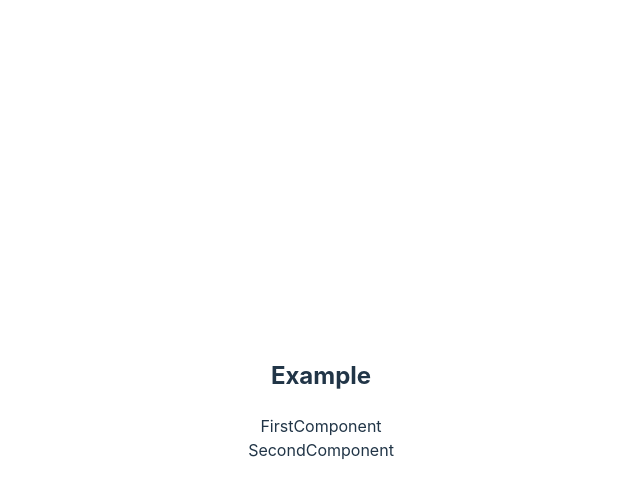
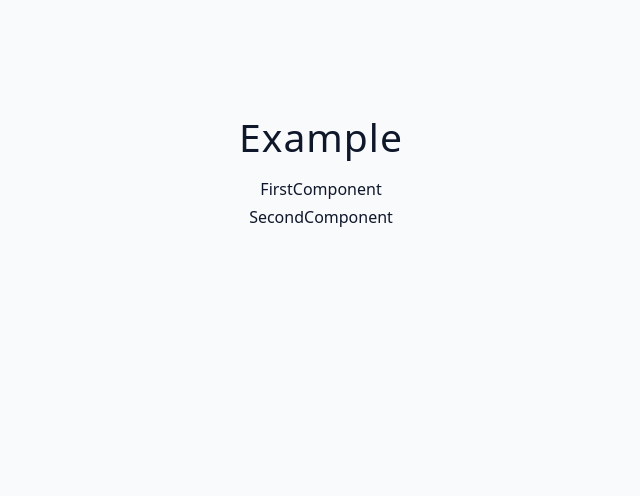
Before and after one commit to tamathecxder/freecodecamp-react-18-advanced, a React (Vite) app: page / in a window 1280 px wide. Shown: the top 496 px of the page, without its empty margins (319-959 px from the left). Built offline with nearby package versions, Linux system fonts and the light colour scheme.

Commit message:
chore: update index.css

```diff
--- a/src/index.css
+++ b/src/index.css
@@ -1,167 +1,340 @@
+*,
+::after,
+::before {
+  box-sizing: border-box;
+  margin: 0;
+  padding: 0;
+}
+
 :root {
-  font-family: Inter, system-ui, Avenir, Helvetica, Arial, sans-serif;
-  line-height: 1.5;
+  /* colors */
+  --primary-100: #e2e0ff;
+  --primary-200: #c1beff;
+  --primary-300: #a29dff;
+  --primary-400: #837dff;
+  --primary-500: #645cff;
+  --primary-600: #504acc;
+  --primary-700: #3c3799;
+  --primary-800: #282566;
+  --primary-900: #141233;
+
+  /* grey */
+  --grey-50: #f8fafc;
+  --grey-100: #f1f5f9;
+  --grey-200: #e2e8f0;
+  --grey-300: #cbd5e1;
+  --grey-400: #94a3b8;
+  --grey-500: #64748b;
+  --grey-600: #475569;
+  --grey-700: #334155;
+  --grey-800: #1e293b;
+  --grey-900: #0f172a;
+  /* rest of the colors */
+  --black: #222;
+  --white: #fff;
+  --red-light: #f8d7da;
+  --red-dark: #842029;
+  --green-light: #d1e7dd;
+  --green-dark: #0f5132;
+
+  /* fonts  */
+
+  --small-text: 0.875rem;
+  --extra-small-text: 0.7em;
+  /* rest of the vars */
+  --backgroundColor: var(--grey-50);
+  --textColor: var(--grey-900);
+  --borderRadius: 0.25rem;
+  --letterSpacing: 1px;
+  --transition: 0.3s ease-in-out all;
+  --max-width: 1120px;
+  --fixed-width: 600px;
+
+  /* box shadow*/
+  --shadow-1: 0 1px 3px 0 rgba(0, 0, 0, 0.1), 0 1px 2px 0 rgba(0, 0, 0, 0.06);
+  --shadow-2: 0 4px 6px -1px rgba(0, 0, 0, 0.1),
+    0 2px 4px -1px rgba(0, 0, 0, 0.06);
+  --shadow-3: 0 10px 15px -3px rgba(0, 0, 0, 0.1),
+    0 4px 6px -2px rgba(0, 0, 0, 0.05);
+  --shadow-4: 0 20px 25px -5px rgba(0, 0, 0, 0.1),
+    0 10px 10px -5px rgba(0, 0, 0, 0.04);
+}
+
+body {
+  background: var(--backgroundColor);
+  font-family: system-ui, -apple-system, BlinkMacSystemFont, 'Segoe UI', Roboto,
+    Oxygen, Ubuntu, Cantarell, 'Open Sans', 'Helvetica Neue', sans-serif;
   font-weight: 400;
+  line-height: 1.75;
+  color: var(--textColor);
+}
 
-  color-scheme: light dark;
-  color: rgba(255, 255, 255, 0.87);
-  background-color: #242424;
+p {
+  margin-bottom: 1.5rem;
+}
 
-  font-synthesis: none;
-  text-rendering: optimizeLegibility;
-  -webkit-font-smoothing: antialiased;
-  -moz-osx-font-smoothing: grayscale;
-  -webkit-text-size-adjust: 100%;
+h1,
+h2,
+h3,
+h4,
+h5 {
+  margin: 0;
+  margin-bottom: 0.75rem;
+  font-weight: 400;
+  line-height: 1.3;
+  text-transform: capitalize;
+  letter-spacing: var(--letterSpacing);
+}
+
+h1 {
+  font-size: 3.052rem;
+}
+
+h2 {
+  font-size: 2.441rem;
+}
+
+h3 {
+  font-size: 1.953rem;
+}
+
+h4 {
+  font-size: 1.563rem;
+}
+
+h5 {
+  font-size: 1.25rem;
+}
+
+small,
+.text-small {
+  font-size: var(--small-text);
 }
 
 a {
-  font-weight: 500;
-  color: #646cff;
-  text-decoration: inherit;
+  text-decoration: none;
 }
-a:hover {
-  color: #535bf2;
+ul {
+  list-style-type: none;
+  padding: 0;
 }
 
-body {
-  margin: 0;
-  display: flex;
-  place-items: center;
-  min-width: 320px;
-  min-height: 100vh;
+.img {
+  width: 100%;
+  display: block;
+  object-fit: cover;
+}
+/* buttons */
+
+.btn {
+  cursor: pointer;
+  color: var(--white);
+  background: var(--primary-500);
+  border: transparent;
+  border-radius: var(--borderRadius);
+  letter-spacing: var(--letterSpacing);
+  padding: 0.375rem 0.75rem;
+  box-shadow: var(--shadow-1);
+  transition: var(--transition);
+  text-transform: capitalize;
+  display: inline-block;
+}
+.btn:hover {
+  background: var(--primary-700);
+  box-shadow: var(--shadow-3);
+}
+.btn-hipster {
+  color: var(--primary-500);
+  background: var(--primary-200);
+}
+.btn-hipster:hover {
+  color: var(--primary-200);
+  background: var(--primary-700);
+}
+.btn-block {
+  width: 100%;
 }
 
-h1 {
-  font-size: 3.2em;
-  line-height: 1.1;
+/* alerts */
+.alert {
+  padding: 0.375rem 0.75rem;
+  margin: 1rem 0;
+  border-color: transparent;
+  border-radius: var(--borderRadius);
 }
 
-button {
-  border-radius: 8px;
-  border: 1px solid transparent;
-  padding: 0.6em 1.2em;
-  font-size: 1em;
-  font-weight: 500;
-  font-family: inherit;
-  background-color: #1a1a1a;
-  cursor: pointer;
-  transition: border-color 0.25s;
+.alert-danger {
+  color: var(--red-dark);
+  background: var(--red-light);
 }
-button:hover {
-  border-color: -webkit-focus-ring-color;
+.alert-success {
+  color: var(--green-dark);
+  background: var(--green-light);
 }
-button:focus,
-button:focus-visible {
-  outline: 4px auto -webkit-focus-ring-color;
+/* form */
+
+.form {
+  width: 90vw;
+  max-width: var(--fixed-width);
+  background: var(--white);
+  border-radius: var(--borderRadius);
+  box-shadow: var(--shadow-2);
+  padding: 2rem 2.5rem;
+  margin: 3rem auto;
+}
+.form-label {
+  display: block;
+  font-size: var(--small-text);
+  margin-bottom: 0.5rem;
+  text-transform: capitalize;
+  letter-spacing: var(--letterSpacing);
+}
+.form-input,
+.form-textarea {
+  width: 100%;
+  padding: 0.375rem 0.75rem;
+  border-radius: var(--borderRadius);
+  background: var(--backgroundColor);
+  border: 1px solid var(--grey-200);
 }
 
-.btn {
-  border-radius: 8px;
-  border: 1px solid transparent;
-  padding: 0.6em 1.2em;
-  font-size: 1em;
-  font-weight: 500;
-  font-family: inherit;
-  background-color: rgb(16 185 129);
-  cursor: pointer;
-  transition: border-color 0.25s;
-}
-.btn:hover {
-  border-color: -webkit-focus-ring-color;
-}
-.btn:focus,
-.btn:focus-visible {
-  outline: none;
+.form-row {
+  margin-bottom: 1rem;
 }
 
-.gh-container {
-  height: 100vh;
-  display: flex;
-  flex-direction: column;
-  justify-content: start;
+.form-textarea {
+  height: 7rem;
+}
+::placeholder {
+  font-family: inherit;
+  color: var(--grey-400);
+}
+.form-alert {
+  color: var(--red-dark);
+  letter-spacing: var(--letterSpacing);
+  text-transform: capitalize;
+}
+/* extra styles */
+.form .form-label {
+  text-align: left;
+}
+.form .btn-block {
+  margin-top: 0.5rem;
 }
 
-.gh-card {
-  min-width: 300px;
-  max-width: 400px;
-  height: 60px;
-  padding: 1.2em;
-  background-color: rgb(34, 97, 76);
-  border-radius: 12px;
-  display: flex;
-  justify-content: start;
-  margin-bottom: 1.5rem;
-}
+/* alert */
 
-.gh-card .gh-card-body {
-  display: flex;
-  flex-direction: row;
-  align-items: center;
-  gap: 1.2rem;
-  padding: 10px;
-}
-
-.gh-card .gh-card-body .gh-image-wrapper {
-  width: 50px;
-  height: 50px;
-  border-radius: 50%;
-  overflow: hidden;
-}
-
-.gh-card .gh-card-body .gh-image-wrapper img {
-  width: 100%;
-  height: 100%;
-  object-fit: cover;
-  object-position: center;
-}
-
-.gh-card .gh-card-body .gh-description {
-  display: flex;
-  place-items: start;
-  flex-direction: column;
-}
-
-.gh-card .gh-card-body .gh-description h4 {
-  margin: 0;
-  font-size: 1.2rem;
-  font-weight: 700;
-  color: #fff;
-}
-
-.gh-card .gh-card-body .gh-description a {
-  font-size: 0.8rem;
-  font-weight: 500;
-  color: #F2C94C;
-}
-
-.loader {
-  border: 16px solid #f3f3f3;
-  border-top: 16px solid #3498db;
-  border-radius: 50%;
-  width: 60px;
-  height: 60px;
-  animation: spin 2s linear infinite;
-}
-
-@keyframes spin {
-  0% {
-    transform: rotate(0deg);
-  }
-
-  100% {
+@keyframes spinner {
+  to {
     transform: rotate(360deg);
   }
 }
 
-@media (prefers-color-scheme: light) {
-  :root {
-    color: #213547;
-    background-color: #ffffff;
-  }
-  a:hover {
-    color: #747bff;
-  }
-  button {
-    background-color: #f9f9f9;
-  }
+.loading {
+  width: 6rem;
+  height: 6rem;
+  border: 5px solid var(--grey-400);
+  border-radius: 50%;
+  border-top-color: var(--primary-500);
+  animation: spinner 0.6s linear infinite;
 }
+.loading {
+  margin: 0 auto;
+}
+/* title */
+
+.title {
+  text-align: center;
+}
+
+.title-underline {
+  background: var(--primary-500);
+  width: 7rem;
+  height: 0.25rem;
+  margin: 0 auto;
+  margin-top: -1rem;
+}
+
+.container {
+  width: 95vw;
+  margin: 0 auto;
+  max-width: var(--max-width);
+}
+
+.container {
+  text-align: center;
+  margin-top: 5rem;
+}
+
+.users {
+  max-width: 90vw;
+  display: grid;
+  grid-template-columns: repeat(auto-fit, minmax(300px, 1fr));
+  gap: 2rem;
+  margin: 3rem auto;
+}
+.users li {
+  width: 100%;
+  display: flex;
+  align-items: center;
+  background: var(--white);
+  padding: 1rem 2rem;
+  border-radius: var(--borderRadius);
+  text-align: left;
+}
+.users img {
+  width: 50px;
+  height: 50px;
+  border-radius: 50%;
+  margin-right: 1.5rem;
+}
+.users h5 {
+  margin-bottom: 0;
+}
+.users a {
+  color: var(--primary-500);
+  text-transform: capitalize;
+}
+
+.navbar {
+  padding: 1rem;
+  display: grid;
+  grid-template-columns: auto 1fr;
+  column-gap: 2rem;
+  align-items: center;
+}
+.navbar h5 {
+  font-weight: bold;
+  margin-bottom: 0;
+}
+.nav-container {
+  display: flex;
+  justify-content: space-between;
+  max-width: 400px;
+}
+.nav-links {
+  display: flex;
+  gap: 1rem;
+}
+.nav-links a {
+  text-transform: capitalize;
+  color: var(--primary-500);
+  cursor: pointer;
+}
+.user-container {
+  display: flex;
+  gap: 1rem;
+}
+.user-container p {
+  margin-bottom: 0;
+}
+
+.user-container .btn {
+  font-size: 0.75rem;
+  letter-spacing: var(--letterSpacing);
+  padding: 0.15rem 0.5rem;
+  box-shadow: var(--shadow-1);
+  transition: var(--transition);
+  text-transform: capitalize;
+  display: inline-block;
+}
```
